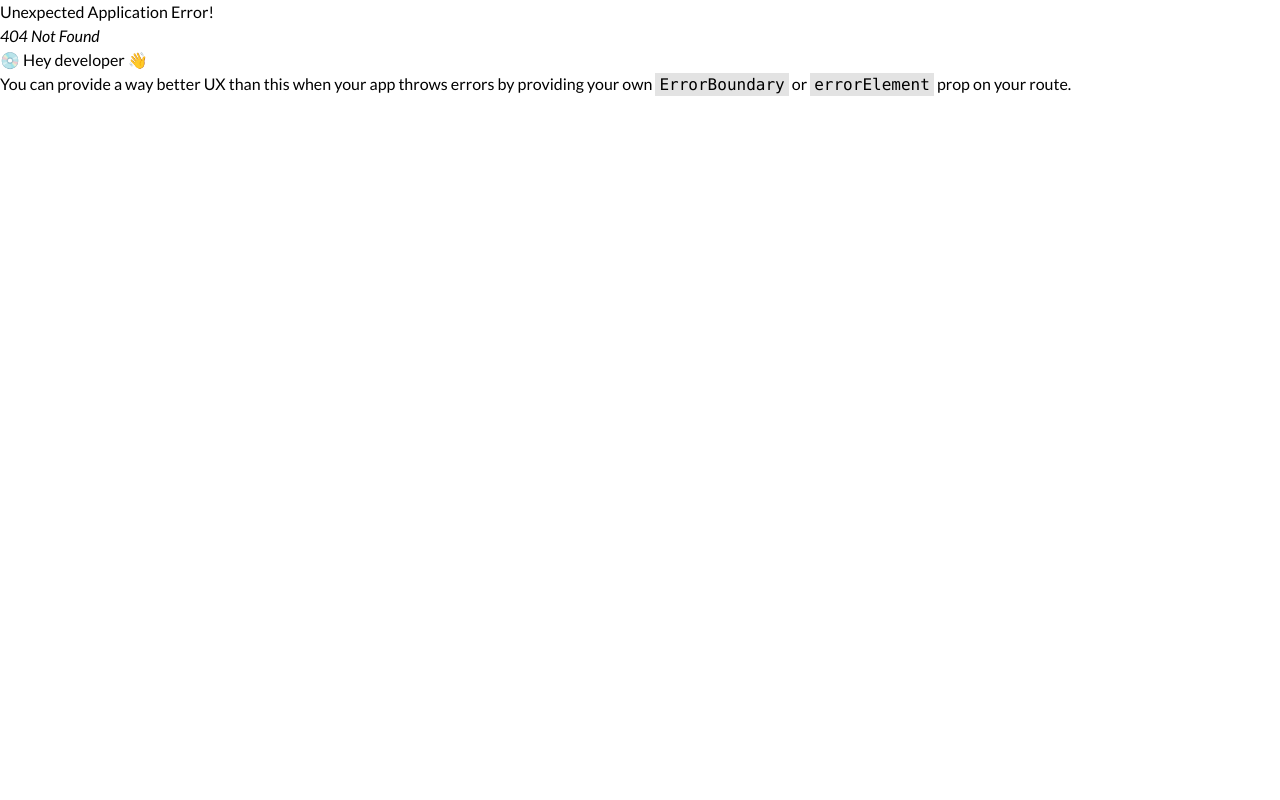
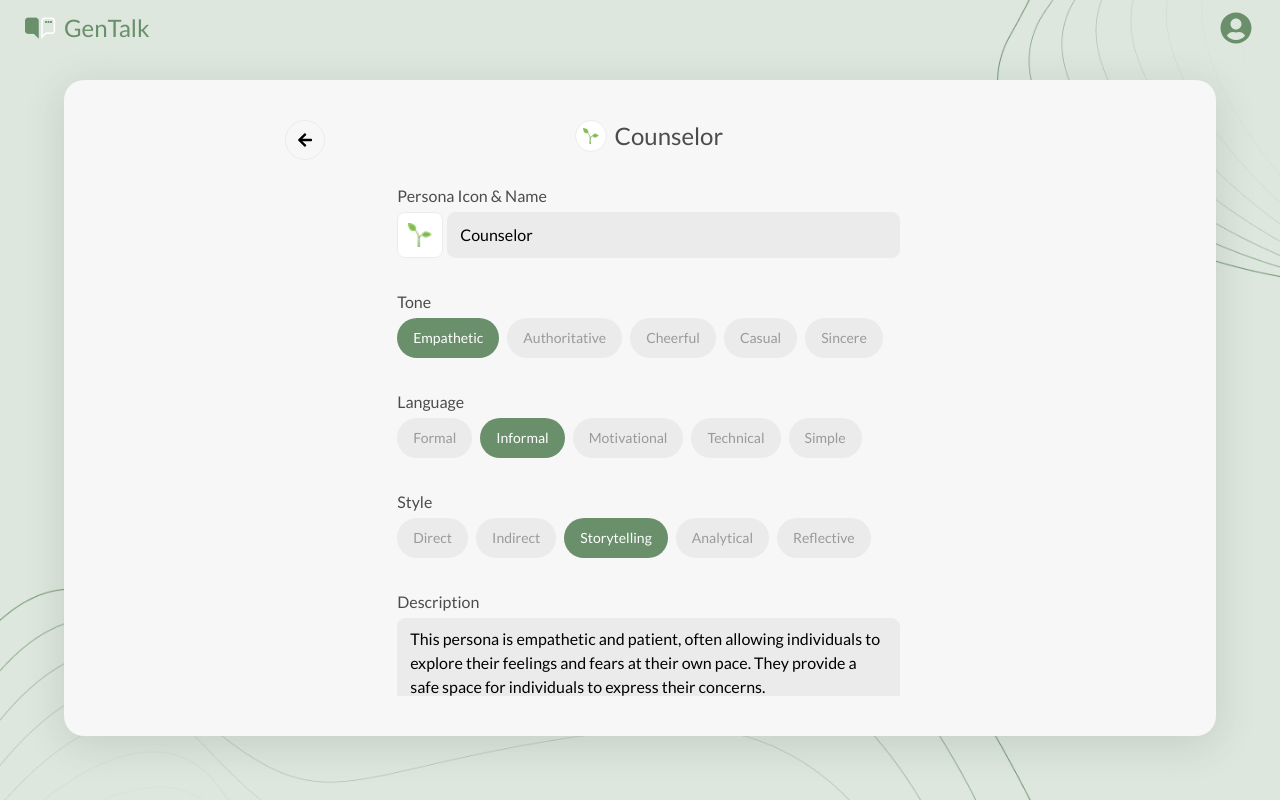
Before and after one commit to joelai1234/gen-talk-frontend, a React (Vite) app: page /persona/1/edit in a window 1280 px wide. Before the commit this address had no page. Built offline with nearby package versions, Linux system fonts and the light colour scheme.

Commit message:
feat: edit persona

```diff
--- /dev/null
+++ b/src/components/Chip.tsx
@@ -0,0 +1,23 @@
+import { cn } from '@/lib/utils'
+
+interface ChipProps {
+  label: string
+  onClick?: () => void
+  selected?: boolean
+}
+
+export default function Chip({ label, onClick, selected }: ChipProps) {
+  return (
+    <div
+      className={cn(
+        'group inline-block w-fit cursor-pointer text-[#9a9a9a] rounded-[100px] bg-[#ebebeb] px-4 py-2.5 transition  hover:bg-earth-green hover:text-white',
+        {
+          'bg-earth-green text-white': selected
+        }
+      )}
+      onClick={onClick}
+    >
+      <p className="text-sm">{label}</p>
+    </div>
+  )
+}
--- /dev/null
+++ b/src/components/InputColor.tsx
@@ -0,0 +1,36 @@
+interface InputColorProps {
+  value: string
+  onChange?: (value: string) => void
+}
+
+export default function InputColor({ value, onChange }: InputColorProps) {
+  return (
+    <div className="flex w-36 items-center gap-1 rounded-lg border border-[#ebebeb] bg-white pr-2">
+      <input
+        className="w-1 flex-1 bg-transparent px-3 py-2 text-sm text-[#4e4e4e] outline-none"
+        type="text"
+        value={value}
+        onChange={(e) => {
+          onChange?.(e.target.value)
+        }}
+      />
+      <label
+        htmlFor="color"
+        className="size-[18px] shrink-0 cursor-pointer rounded"
+        style={{
+          backgroundColor: value as string
+        }}
+      >
+        <input
+          id="color"
+          type="color"
+          className="size-0 opacity-0"
+          value={value ?? '#000000'}
+          onChange={(e) => {
+            onChange?.(e.target.value)
+          }}
+        />
+      </label>
+    </div>
+  )
+}
--- /dev/null
+++ b/src/pages/Persona/Edit.tsx
@@ -0,0 +1,172 @@
+import Chip from '@/components/Chip'
+import ImageWithFallback from '@/components/ImageWithFallback'
+import InputColor from '@/components/InputColor'
+import { mockPersonasData } from '@/data/mockData'
+import {
+  personaLanguageOptions,
+  personaStyleOptions,
+  personaToneOptions
+} from '@/data/persona'
+import { useState } from 'react'
+import { FaArrowLeft } from 'react-icons/fa'
+import { useNavigate, useParams } from 'react-router-dom'
+
+export default function EditPersona() {
+  const navigate = useNavigate()
+
+  const { personaId } = useParams()
+  const [persona, setPersona] = useState(
+    mockPersonasData.find((persona) => persona.id == personaId)!
+  )
+
+  if (!persona) {
+    return <div>Error</div>
+  }
+
+  return (
+    <div className="flex h-[calc(100vh-56px)] px-16 pb-16 pt-6">
+      <div
+        className="box-border flex flex-1 justify-center overflow-hidden rounded-[20px] bg-[#f7f7f7] py-10"
+        style={{ boxShadow: '0px 8px 40px 0 rgba(65,76,65,0.16)' }}
+      >
+        <div className="w-28">
+          <button
+            className="flex size-10 items-center justify-center rounded-full border border-[#EBEBEB]"
+            onClick={() => {
+              navigate('/')
+            }}
+          >
+            <FaArrowLeft />
+          </button>
+        </div>
+        <div className="flex overflow-auto">
+          <div className="w-full max-w-xl">
+            <div className="flex items-center justify-center gap-2">
+              <div className="flex size-8 items-center justify-center rounded-full border border-[#EBEBEB] bg-white">
+                <ImageWithFallback
+                  className="size-[16px] object-contain"
+                  src={persona.avatar}
+                  fallbackSrc={mockPersonasData[0].avatar}
+                  alt={persona.name}
+                />
+              </div>
+              <h3 className="text-2xl text-[#4c4c4c]">{persona.name}</h3>
+            </div>
+            <div className="mt-8">
+              <div className="space-y-8">
+                <div className="space-y-1">
+                  <p className="text-base text-[#4c4c4c]">
+                    Persona Icon &amp; Name
+                  </p>
+                  <div className="flex space-x-1">
+                    <div className="flex size-[46px] shrink-0 items-center justify-center rounded-lg border border-[#ebebeb] bg-white">
+                      <ImageWithFallback
+                        className="size-6 object-contain"
+                        src={persona.avatar}
+                        fallbackSrc={mockPersonasData[0].avatar}
+                        alt={persona.name}
+                      />
+                    </div>
+                    <input
+                      className="w-full rounded-lg border border-[#ebebeb] bg-[#ebebeb] px-3 py-2 text-base"
+                      type="text"
+                      value={persona.name}
+                      onChange={(e) => {
+                        setPersona((prev) => ({
+                          ...prev,
+                          name: e.target.value
+                        }))
+                      }}
+                    />
+                  </div>
+                </div>
+                <div className="space-y-1">
+                  <p className="text-base text-[#4c4c4c]">Tone</p>
+                  <div className="space-x-2">
+                    {personaToneOptions.map((option) => (
+                      <Chip
+                        key={option.value}
+                        label={option.label}
+                        selected={persona.tone === option.value}
+                        onClick={() => {
+                          setPersona((prev) => ({
+                            ...prev,
+                            tone: option.value
+                          }))
+                        }}
+                      />
+                    ))}
+                  </div>
+                </div>
+                <div className="space-y-1">
+                  <p className="text-base text-[#4c4c4c]">Language</p>
+                  <div className="space-x-2">
+                    {personaLanguageOptions.map((option) => (
+                      <Chip
+                        key={option.value}
+                        label={option.label}
+                        selected={persona.language === option.value}
+                        onClick={() => {
+                          setPersona((prev) => ({
+                            ...prev,
+                            language: option.value
+                          }))
+                        }}
+                      />
+                    ))}
+                  </div>
+                </div>
+                <div className="space-y-1">
+                  <p className="text-base text-[#4c4c4c]">Style</p>
+                  <div className="space-x-2">
+                    {personaStyleOptions.map((option) => (
+                      <Chip
+                        key={option.value}
+                        label={option.label}
+                        selected={persona.style === option.value}
+                        onClick={() => {
+                          setPersona((prev) => ({
+                            ...prev,
+                            stype: option.value
+                          }))
+                        }}
+                      />
+                    ))}
+                  </div>
+                </div>
+                <div className="space-y-1">
+                  <p className="text-base text-[#4c4c4c]">Description</p>
+                  <textarea
+                    className="w-full rounded-lg border border-[#ebebeb] bg-[#ebebeb] px-3 py-2 text-base outline-none"
+                    rows={3}
+                    value={persona.description}
+                    onChange={(e) => {
+                      setPersona((prev) => ({
+                        ...prev,
+                        description: e.target.value
+                      }))
+                    }}
+                  />
+                </div>
+                <div className="space-y-1">
+                  <p className="text-base text-[#4c4c4c]">User Message Color</p>
+                  <InputColor
+                    value={persona.messageColor}
+                    onChange={(value) => {
+                      setPersona((prev) => ({
+                        ...prev,
+                        messageColor: value
+                      }))
+                    }}
+                  />
+                </div>
+              </div>
+              <div></div>
+            </div>
+          </div>
+          <div className="w-28"></div>
+        </div>
+      </div>
+    </div>
+  )
+}
--- a/src/routes/routes.tsx
+++ b/src/routes/routes.tsx
@@ -2,6 +2,7 @@ import { Navigate, createBrowserRouter } from 'react-router-dom'
 import Components from '@/pages/Components'
 import Layout from '@/components/Layout'
 import ChatBot from '@/pages/ChatBot'
+import EditPersona from '@/pages/Persona/Edit'
 
 export const router = createBrowserRouter([
   {
@@ -18,6 +19,10 @@ export const router = createBrowserRouter([
       {
         path: '/chatbot',
         element: <ChatBot />
+      },
+      {
+        path: '/persona/:personaId/edit',
+        element: <EditPersona />
       }
     ]
   }
```
